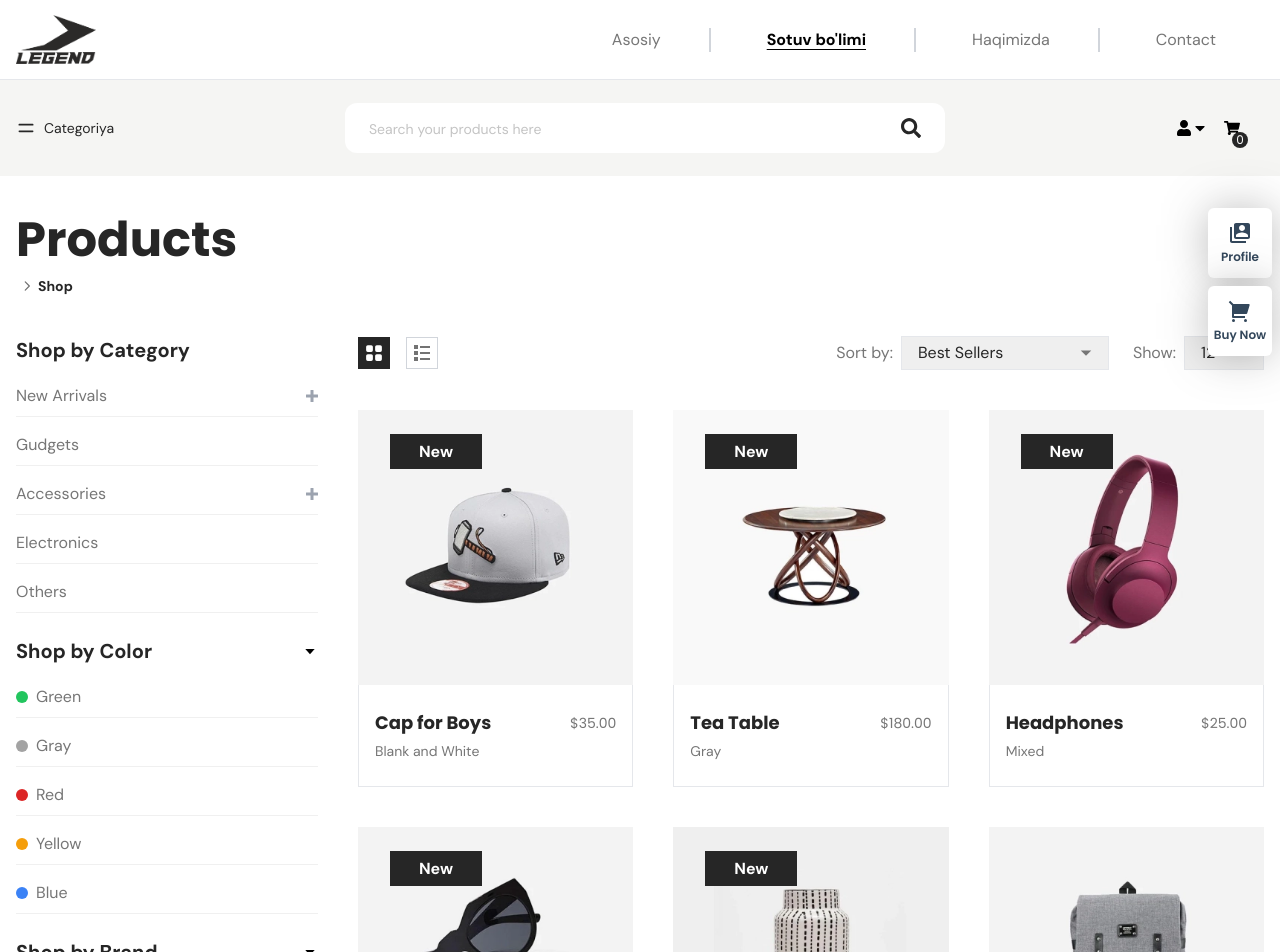
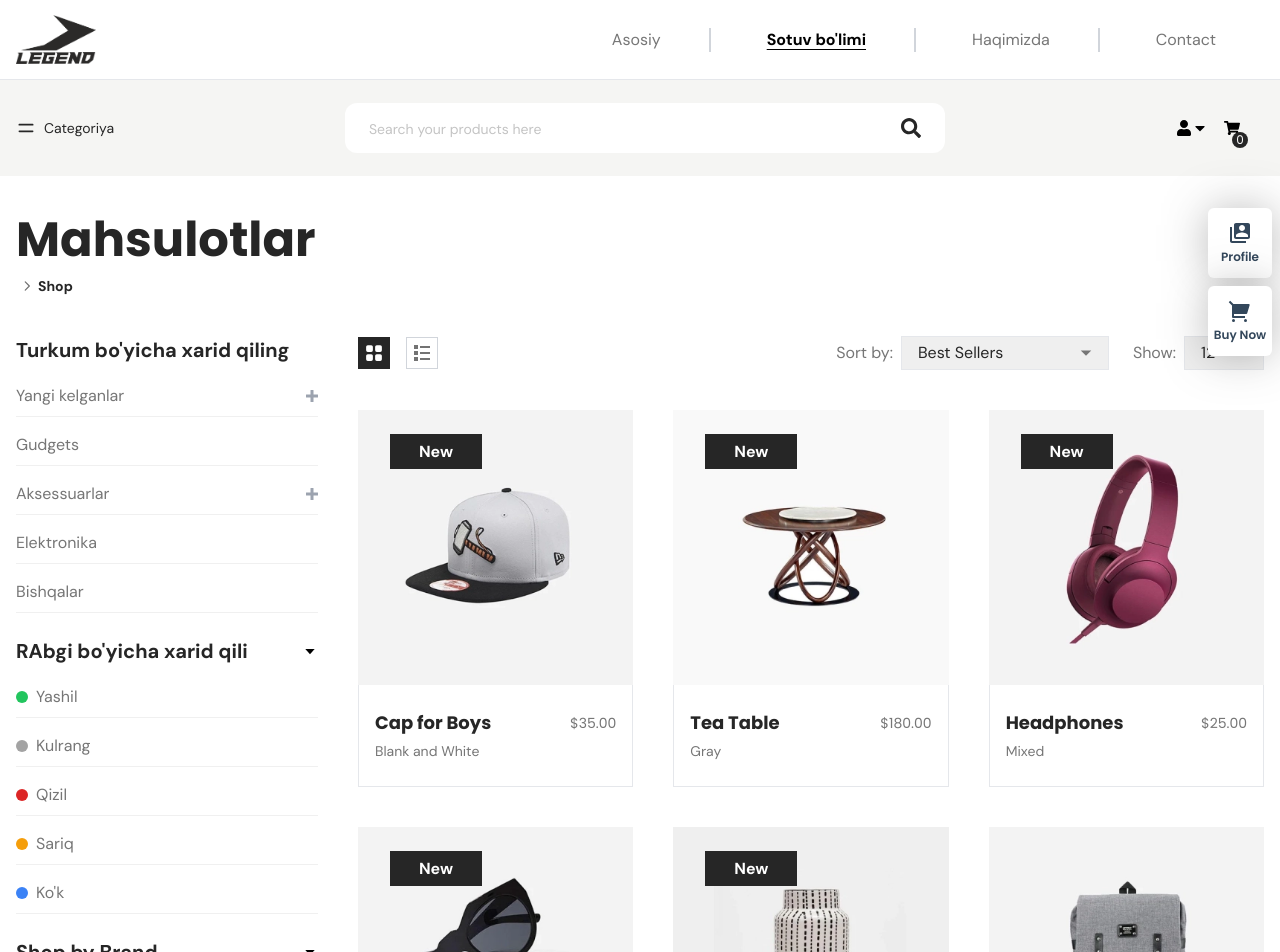
Before and after one commit to xakimovotabek200/orifxoja, a React (Create React App) app: page /shop in a window 1280 px wide. Shown: the top 952 px of the page. Built offline with nearby package versions, Linux system fonts and the light colour scheme.

Commit message:
add frontagagad

```diff
--- a/public/index.html
+++ b/public/index.html
@@ -2,14 +2,14 @@
 <html lang="en">
   <head>
     <meta charset="utf-8" />
-    <link rel="icon" href="%PUBLIC_URL%/smallLogo.ico" />
+    <link rel="icon" href="../src//components/home/Header/Legend.png" />
     <meta name="viewport" content="width=device-width, initial-scale=1" />
     <meta name="theme-color" content="#000000" />
     <meta
       name="description"
       content="Web site created using create-react-app"
     />
-    <link rel="apple-touch-icon" href="%PUBLIC_URL%/smallLogo.ico" />
+    <!-- <link rel="apple-touch-icon" href="%PUBLIC_URL%/smallLogo.ico" /> -->
     <!--
       manifest.json provides metadata used when your web app is installed on a
       user's mobile device or desktop. See https://developers.google.com/web/fundamentals/web-app-manifest/
@@ -24,7 +24,7 @@
       work correctly both with client-side routing and a non-root public URL.
       Learn how to configure a non-root public URL by running `npm run build`.
     -->
-    <title>OREBI Shopping | Experience the better</title>
+    <title>Legend</title>
   </head>
   <body>
     <noscript>You need to enable JavaScript to run this app.</noscript>
--- a/src/components/home/Products/Product.js
+++ b/src/components/home/Products/Product.js
@@ -59,7 +59,7 @@ const Product = (props) => {
               }
               className="text-[#767676] hover:text-primeColor text-sm font-normal border-b-[1px] border-b-gray-200 hover:border-b-primeColor flex items-center justify-end gap-2 hover:cursor-pointer pb-1 duration-300 w-full"
             >
-              Add to Cart
+              Savatga qo'shish
               <span>
                 <FaShoppingCart />
               </span>
@@ -68,7 +68,7 @@ const Product = (props) => {
               onClick={handleProductDetails}
               className="text-[#767676] hover:text-primeColor text-sm font-normal border-b-[1px] border-b-gray-200 hover:border-b-primeColor flex items-center justify-end gap-2 hover:cursor-pointer pb-1 duration-300 w-full"
             >
-              View Details
+              Xammasini korish
               <span className="text-lg">
                 <MdOutlineLabelImportant />
               </span>
--- a/src/components/pageProps/productDetails/ProductInfo.js
+++ b/src/components/pageProps/productDetails/ProductInfo.js
@@ -9,7 +9,7 @@ const ProductInfo = ({ productInfo }) => {
       <h2 className="text-4xl font-semibold">{productInfo.productName}</h2>
       <p className="text-xl font-semibold">${productInfo.price}</p>
       <p className="text-base text-gray-600">{productInfo.des}</p>
-      <p className="text-sm">Be the first to leave a review.</p>
+      <p className="text-sm">Birinchi bo'lib sharh qoldiring</p>
       <p className="font-medium text-lg">
         <span className="font-normal">Colors:</span> {productInfo.color}
       </p>
@@ -29,11 +29,11 @@ const ProductInfo = ({ productInfo }) => {
         }
         className="w-full py-4 bg-primeColor hover:bg-black duration-300 text-white text-lg font-titleFont"
       >
-        Add to Cart
+        Savatga qo'shish
       </button>
       <p className="font-normal text-sm">
-        <span className="text-base font-medium"> Categories:</span> Spring
-        collection, Streetwear, Women Tags: featured SKU: N/A
+        <span className="text-base font-medium"> Turlari:</span> Baxorgi
+        Kolleksiyalr turkiyadan kelgan
       </p>
     </div>
   );
--- a/src/components/pageProps/productDetails/ProductsOnSale.js
+++ b/src/components/pageProps/productDetails/ProductsOnSale.js
@@ -5,7 +5,7 @@ const ProductsOnSale = () => {
   return (
     <div>
       <h3 className="font-titleFont text-xl font-semibold mb-6 underline underline-offset-4 decoration-[1px]">
-        Products on sale
+        Aksiyadagi mahsukotlar
       </h3>
       <div className="flex flex-col gap-2">
         {SplOfferData.map((item) => (
--- a/src/components/pageProps/shopPage/Pagination.js
+++ b/src/components/pageProps/shopPage/Pagination.js
@@ -69,7 +69,7 @@ const Pagination = ({ itemsPerPage }) => {
         />
 
         <p className="text-base font-normal text-lightText">
-          Products from {itemStart === 0 ? 1 : itemStart} to {endOffset} of{" "}
+          Mahsulot from {itemStart === 0 ? 1 : itemStart} to {endOffset} of{" "}
           {items.length}
         </p>
       </div>
--- a/src/components/pageProps/shopPage/shopBy/Category.js
+++ b/src/components/pageProps/shopPage/shopBy/Category.js
@@ -8,7 +8,7 @@ const Category = () => {
   const items = [
     {
       _id: 990,
-      title: "New Arrivals",
+      title: "Yangi kelganlar",
       icons: true,
     },
     {
@@ -17,21 +17,21 @@ const Category = () => {
     },
     {
       _id: 992,
-      title: "Accessories",
+      title: "Aksessuarlar",
       icons: true,
     },
     {
       _id: 993,
-      title: "Electronics",
+      title: "Elektronika",
     },
     {
       _id: 994,
-      title: "Others",
+      title: "Bishqalar",
     },
   ];
   return (
     <div className="w-full">
-      <NavTitle title="Shop by Category" icons={false} />
+      <NavTitle title="Turkum bo'yicha xarid qiling" icons={false} />
       <div>
         <ul className="flex flex-col gap-4 text-sm lg:text-base text-[#767676]">
           {items.map(({ _id, title, icons }) => (
--- a/src/components/pageProps/shopPage/shopBy/Color.js
+++ b/src/components/pageProps/shopPage/shopBy/Color.js
@@ -7,27 +7,27 @@ const Color = () => {
   const colors = [
     {
       _id: 9001,
-      title: "Green",
+      title: "Yashil",
       base: "#22c55e",
     },
     {
       _id: 9002,
-      title: "Gray",
+      title: "Kulrang",
       base: "#a3a3a3",
     },
     {
       _id: 9003,
-      title: "Red",
+      title: "Qizil",
       base: "#dc2626",
     },
     {
       _id: 9004,
-      title: "Yellow",
+      title: "Sariq",
       base: "#f59e0b",
     },
     {
       _id: 9005,
-      title: "Blue",
+      title: "Ko'k",
       base: "#3b82f6",
     },
   ];
@@ -38,7 +38,7 @@ const Color = () => {
         onClick={() => setShowColors(!showColors)}
         className="cursor-pointer"
       >
-        <NavTitle title="Shop by Color" icons={true} />
+        <NavTitle title="RAbgi bo'yicha xarid qili" icons={true} />
       </div>
       {showColors && (
         <motion.div
--- a/src/components/pageProps/shopPage/shopBy/Price.js
+++ b/src/components/pageProps/shopPage/shopBy/Price.js
@@ -36,7 +36,7 @@ const Price = () => {
   ];
   return (
     <div className="cursor-pointer">
-      <NavTitle title="Shop by Price" icons={false} />
+      <NavTitle title="Narxi bo'yicha xarid qilish" icons={false} />
       <div className="font-titleFont">
         <ul className="flex flex-col gap-4 text-sm lg:text-base text-[#767676]">
           {priceList.map((item) => (
--- a/src/pages/Shop/Shop.js
+++ b/src/pages/Shop/Shop.js
@@ -12,7 +12,7 @@ const Shop = () => {
 
   return (
     <div className="max-w-container mx-auto px-4">
-      <Breadcrumbs title="Products" />
+      <Breadcrumbs title="Mahsulotlar" />
       {/* ================= Products Start here =================== */}
       <div className="w-full h-full flex pb-20 gap-10">
         <div className="w-[20%] lgl:w-[25%] hidden mdl:inline-flex h-full">
```
Also changed, not shown: src/pages/Account/SignUp.js (+4 -12 lines), 1 other file (tests, documents, lock files or other folders).
